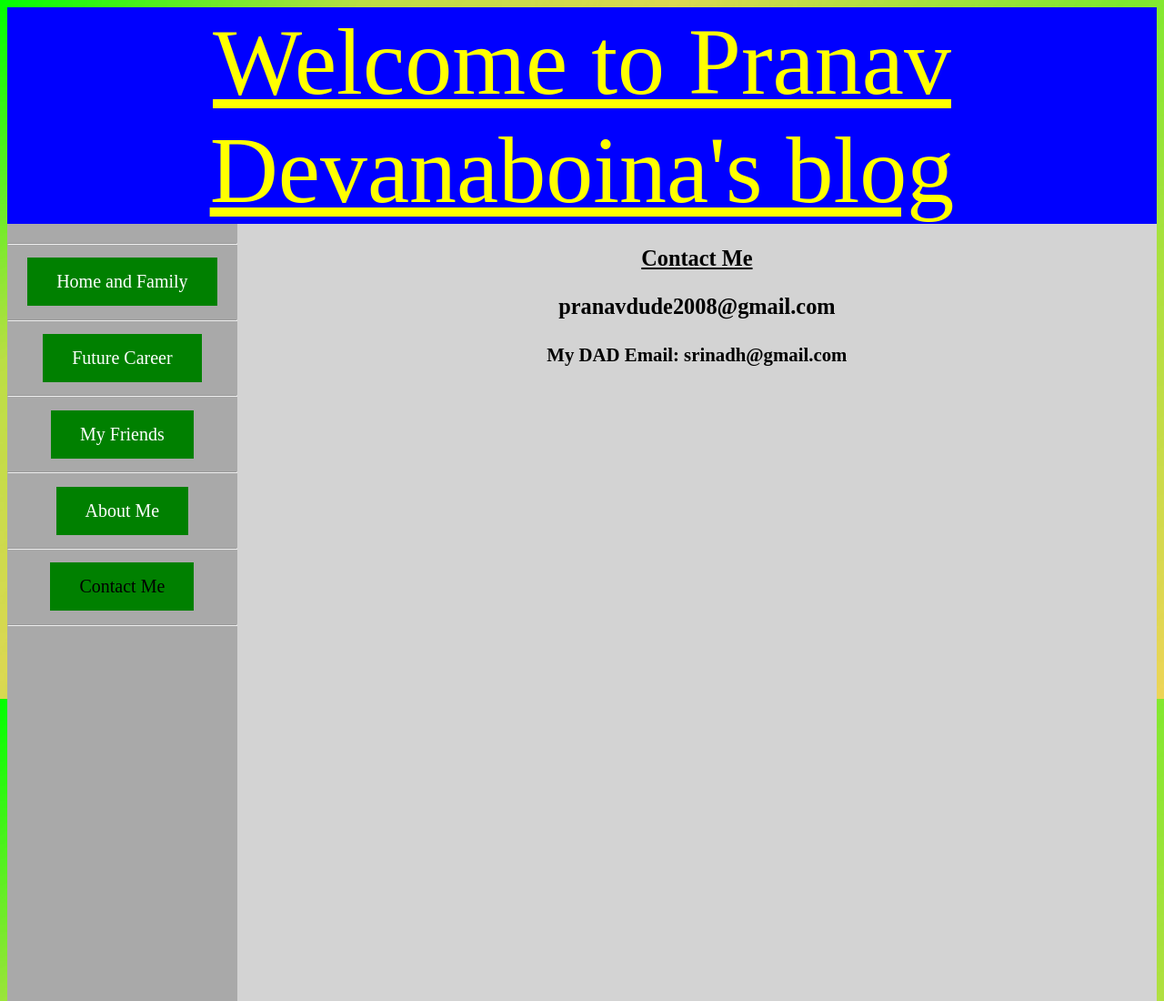
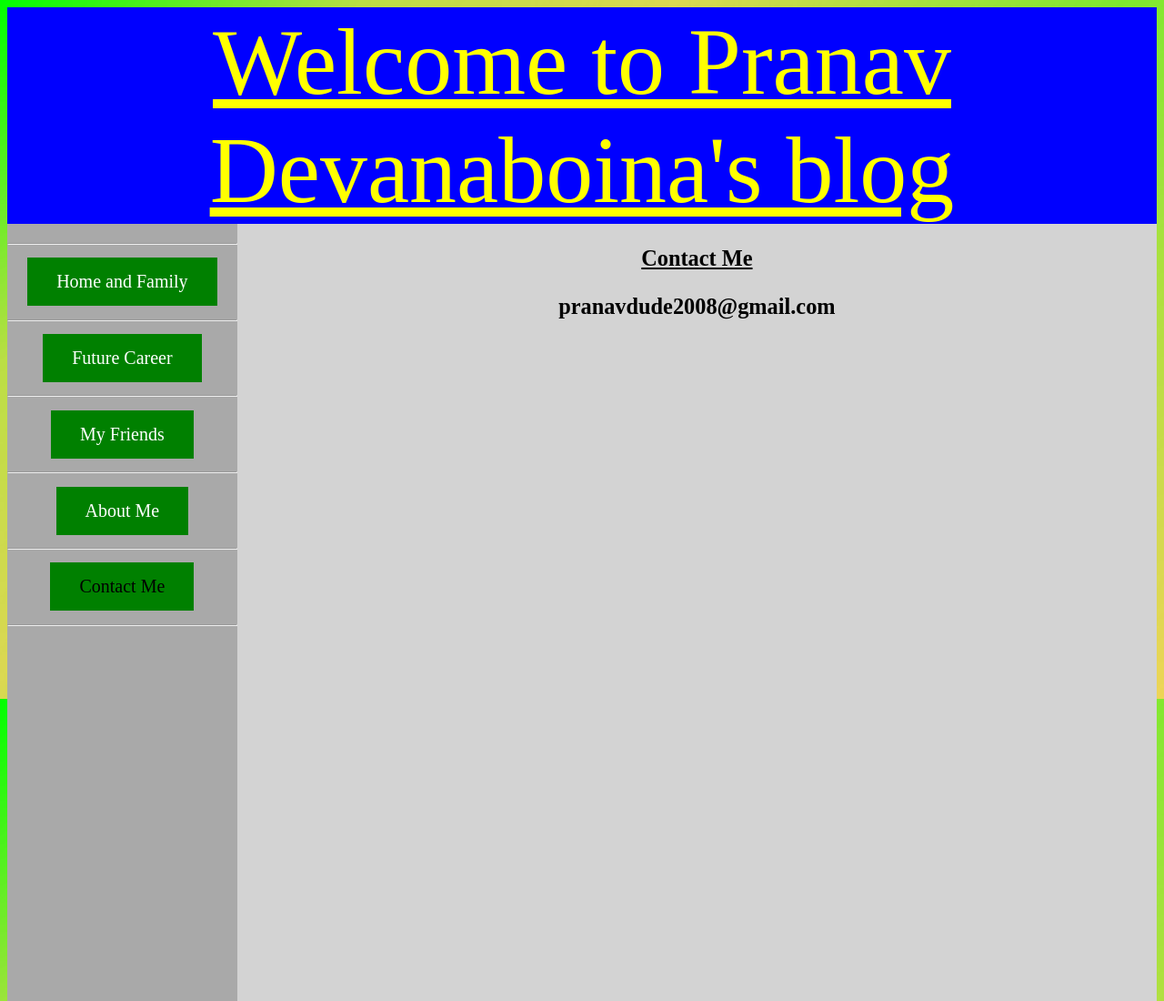
Before and after one commit to pranav2008/pranavblog, a plain HTML site: page contactme.html in a window 1280 px wide. Shown: the top 1100 px of the page at 91% size. Drawn offline with Linux system fonts and the light colour scheme.

Commit message:
<html> 	<head> 		<title> Pranav Devanadboina's blog </title>	 		<link rel= "stylesheet" href="css/pranavstyles.css"/> 	</head> 	<body> 		<header align="center"> 			<u>Welcome to Pranav Devanaboina's blog </u> 		</header> 		<section> 			<nav> 				<ul> 					<hr> 					<li> 						<a href="index.html" class="activebutton">Home and Family</a> 					</li> 					<hr> 					<li> 						<a href="futurecareer.html" class="activebutton">Future Career</a> 					</li> 					<hr> 					<li> 						<a href="myfriends.html" class="activebutton">My Friends</a> 					</li> 					<hr> 					<li> 					<a href="aboutme.html" class="activebutton">About Me</a> 					</li> 					<hr> 					<li> 						<a href="#" class="button">Contact Me</a> 					</li> 					<hr> 				</ul> 			</nav> 			<article> 				<h1><u>Contact Me</u></h1> 				<h3>pranavdude2008@gmail.com</h3> 				 				 				</article> 				</section> 				<footer> 					<p>Copy right &copy; Pranav, 2019<p>  				</footer> 			</body> 		 	</html>

```diff
--- a/contactme.html
+++ b/contactme.html
@@ -36,7 +36,6 @@
 			<article>
 				<h1><u>Contact Me</u></h1>
 				<h3>pranavdude2008@gmail.com</h3>
-				<h4>My DAD Email: srinadh@gmail.com</h4>
 
 
 				</article>
```
